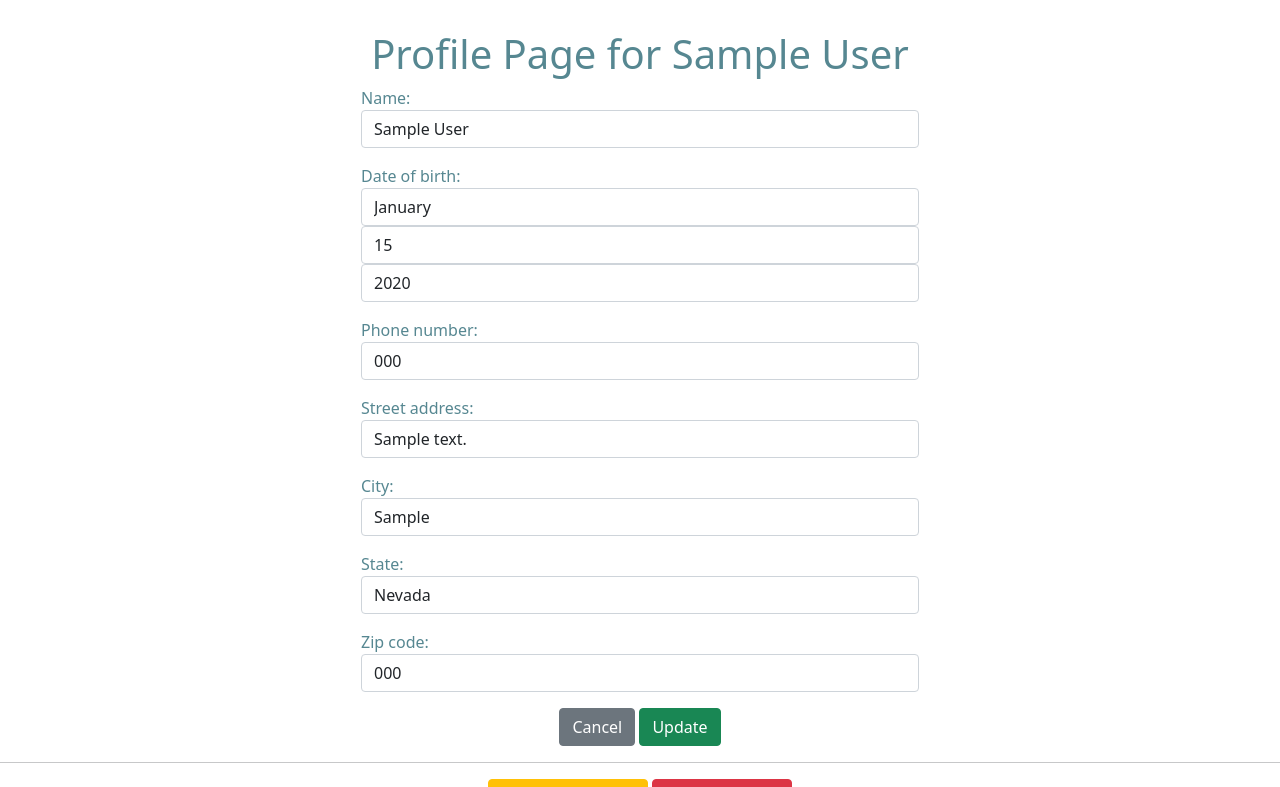
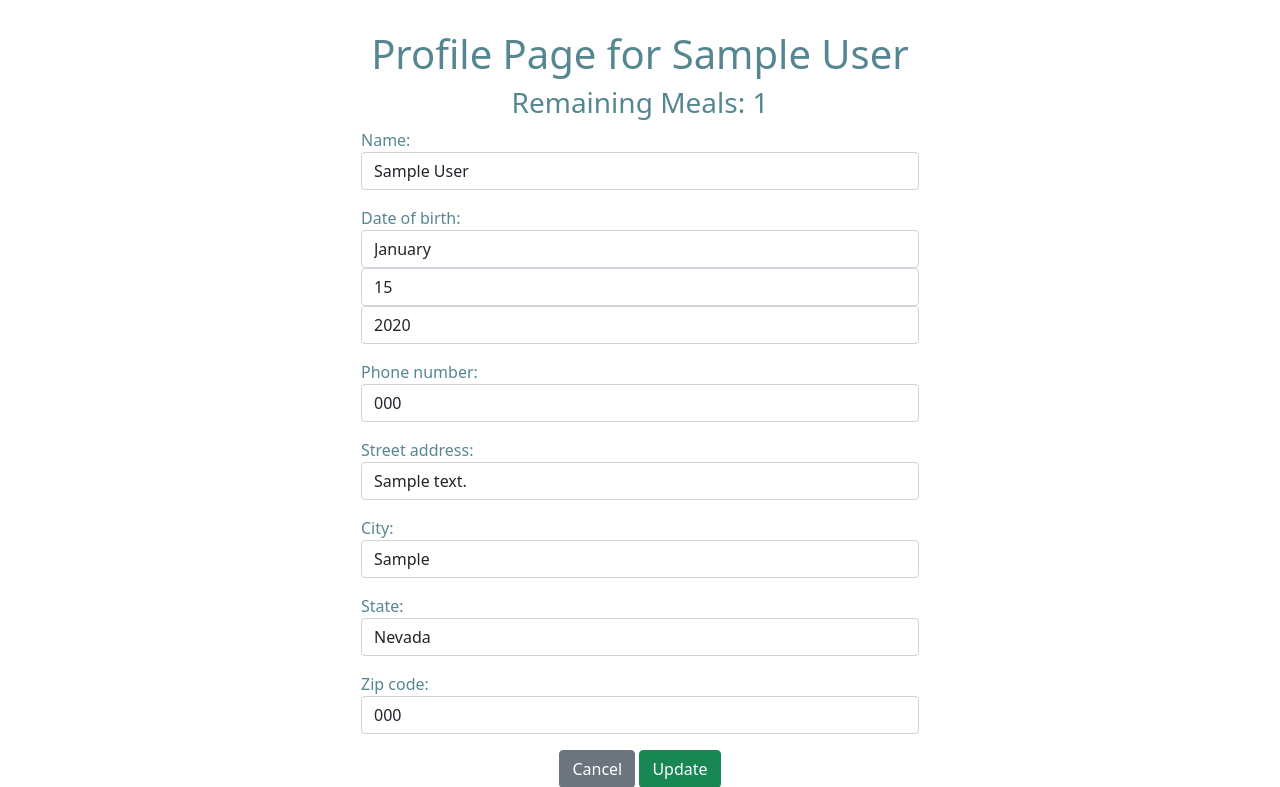
Before and after one commit to jmhubbard/Good_Life_Meal_Prep_Subscribers_Page, a Django app: page /accounts/profile/1/ in a window 1280 px wide. Shown: the part 170-957 px from the top of the page. Run offline with Django 3.2, Linux system fonts and the light colour scheme; a user stored in the database is signed in; tables that the repository leaves empty hold one stand-in row (values such as "Sample post"); some libraries are stand-ins or nearby versions.

Commit message:
adds remaining meals total

```diff
--- a/users/templates/users/user_update_form.html
+++ b/users/templates/users/user_update_form.html
@@ -5,6 +5,7 @@
 {% block content %}
 <div class="container text-center firstElement col">
     <h1>Profile Page for {{ object.name }}</h1>
+    <h3>Remaining Meals: {{object.remaining_meals}}</h3>
 </div>
 <div class="container">
     <div class="mb-3 col-md-6 mx-auto letterText">
```
